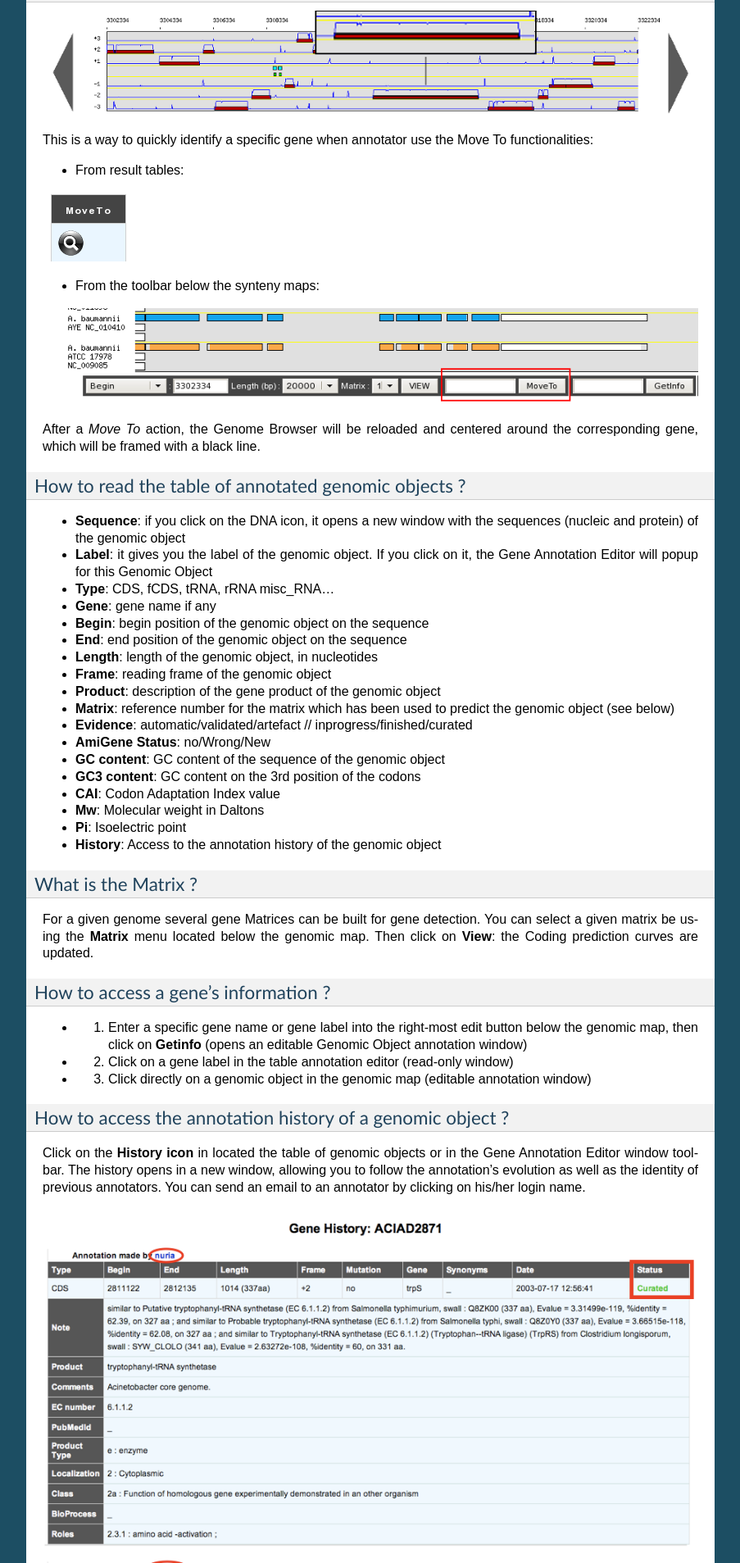
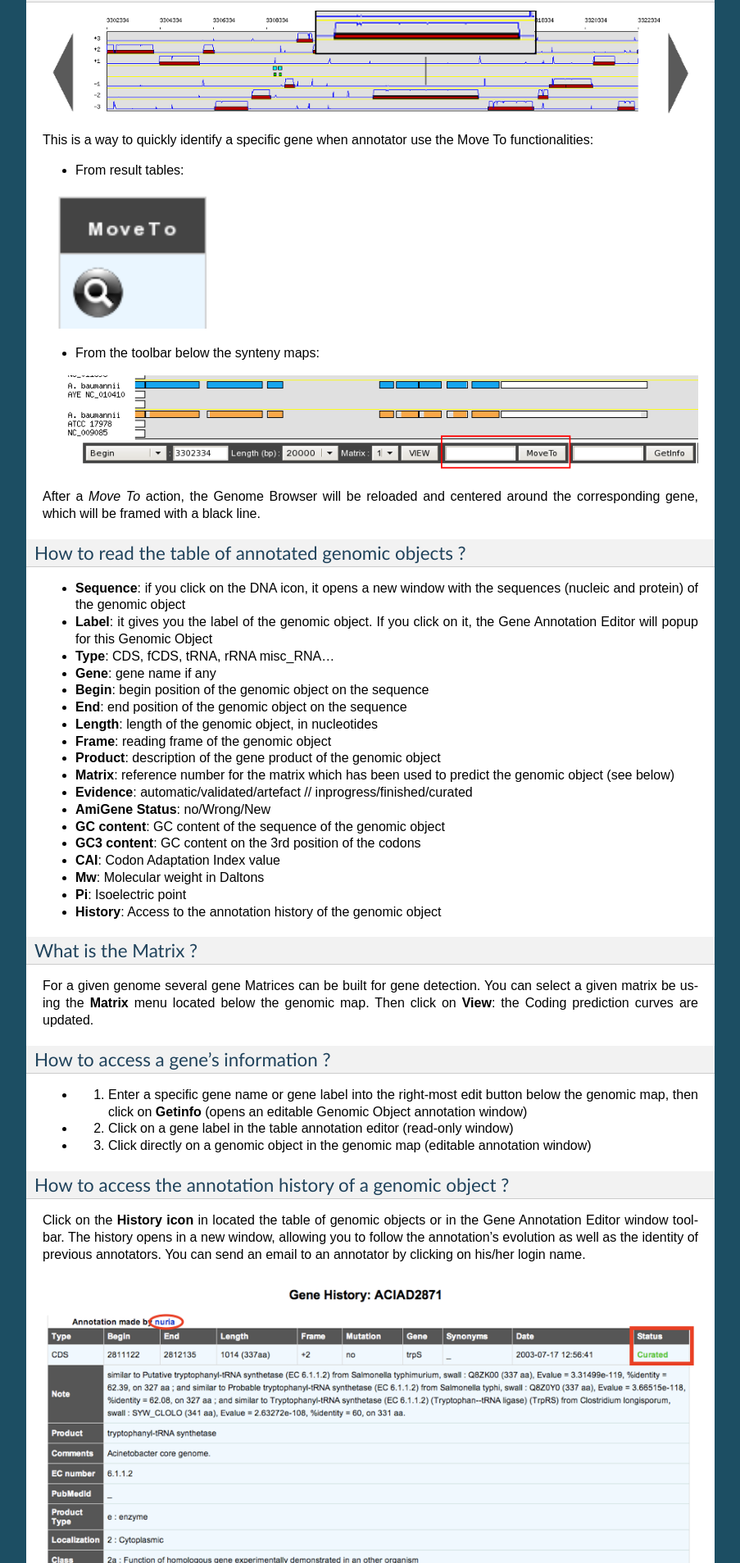
Before and after one commit to labgem/microscope-user-doc, a Sphinx documentation site: the page built from docs/content/mage/viewer.rst, in a window 1280 px wide. Shown: the part 1857-3764 px from the top of the page at 82% size, without its empty margins (198-1101 px from the left). Built offline with Sphinx 7.4.7, drawn with Linux system fonts in a browser that asks for light colours; formulas are drawn with MathJax 3.

Commit message:
Test image size

```diff
--- a/docs/content/mage/viewer.rst
+++ b/docs/content/mage/viewer.rst
@@ -52,6 +52,7 @@ This is a way to quickly identify a specific gene when annotator use the Move To
 * From result tables:
 
 .. image:: img/imgintermediaire.png
+	:width: 25%
 
 * From the toolbar below the synteny maps:
 
@@ -196,6 +197,7 @@ The «Switch» button (1), between the genome browser and the synteny maps, allo
 * the default organism / taxonomy entries selection, so you can manage your own selections.
 
 .. image:: img/img8.png
+	:width: 100%
 
 How to read the synteny maps with representation by pairs of genomes?
 ---------------------------------------------------------------------
```
